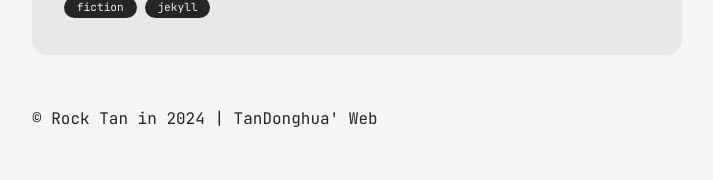
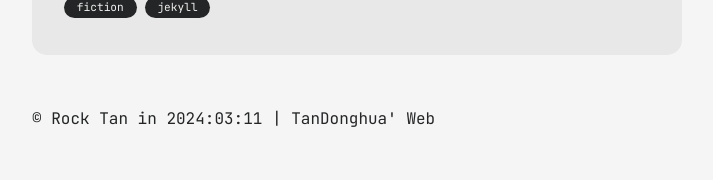
Before and after one commit to Rock230303/Rock230303.github.io, a Jekyll site: the page built from index.md, in a window 1280 px wide. Shown: the part 854-1034 px from the top of the page, without its empty margins (283-996 px from the left). Built offline with Jekyll 4.4.1, drawn with Linux system fonts in a browser that asks for light colours; part of the change alters nothing that is shown.

```diff
--- a/_includes/footer.html
+++ b/_includes/footer.html
@@ -1,4 +1,4 @@
 <footer>
-  <p>&copy; Rock Tan in {{ 'now' | date: "%Y" }} | {{site.title}}</p>
+  <p>&copy; Rock Tan in {{ 'now' | date: "%Y:%m:%d" }} | {{site.title}}</p>
 </footer>
 <script src="{{site.baseurl}}/assets/js/mode.js" defer></script>
```
